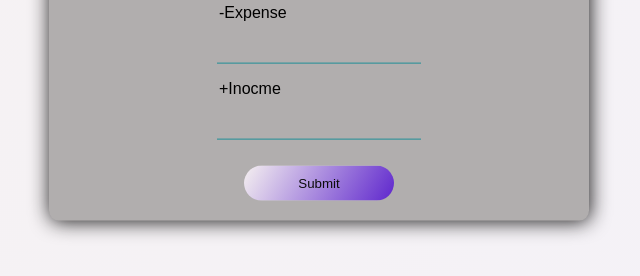
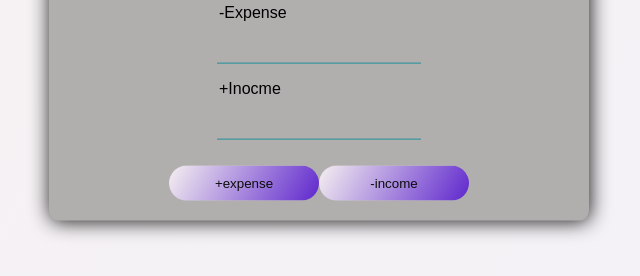
Before and after one commit to The-DigitalAcademy/sinda-tracker, a plain HTML site: page index.html in a window 1280 px wide. Shown: the part 340-616 px from the top of the page, without its empty margins (321-961 px from the left). Drawn offline with Linux system fonts and the light colour scheme.

Commit message:
change new

```diff
--- a/index.html
+++ b/index.html
@@ -75,7 +75,7 @@
 		function BMI() {
 			var h=document.getElementById('h').value;
 			var w=document.getElementById('w').value;
-			var bmi=w/(h/100*h/100);
+			var bmi=w/(h/10*h/10);
 			var bmio=(bmi.toFixed(2));
 
 			document.getElementById("result").innerHTML="TOTAL:R "+ bmio;
@@ -89,7 +89,8 @@
 			<p class="text">+Inocme</p>
 			<input type="text" id="w">
 			<p id="result"></p>
-			<button id="btn" onClick="BMI()">Submit</button>
+            <button id="btn" onClick="BMI()">+expense</button><button id="btn" onClick="BMI()">-income</button>
+            <br>
 		</div>
 	</body>
 </html>
--- a/style.js
+++ b/style.js
@@ -1,6 +1,6 @@
 function BMI(){
   var w=document.getElementById('w').value;
   var h=document.getElementById('h').value;
-  var bmi=w/(h/100*h/100);
+  var bmi=w/(h/10*h/10);
   document.getElementById("result").innerHTML="Your BMI is" + bmi;
   }
```
